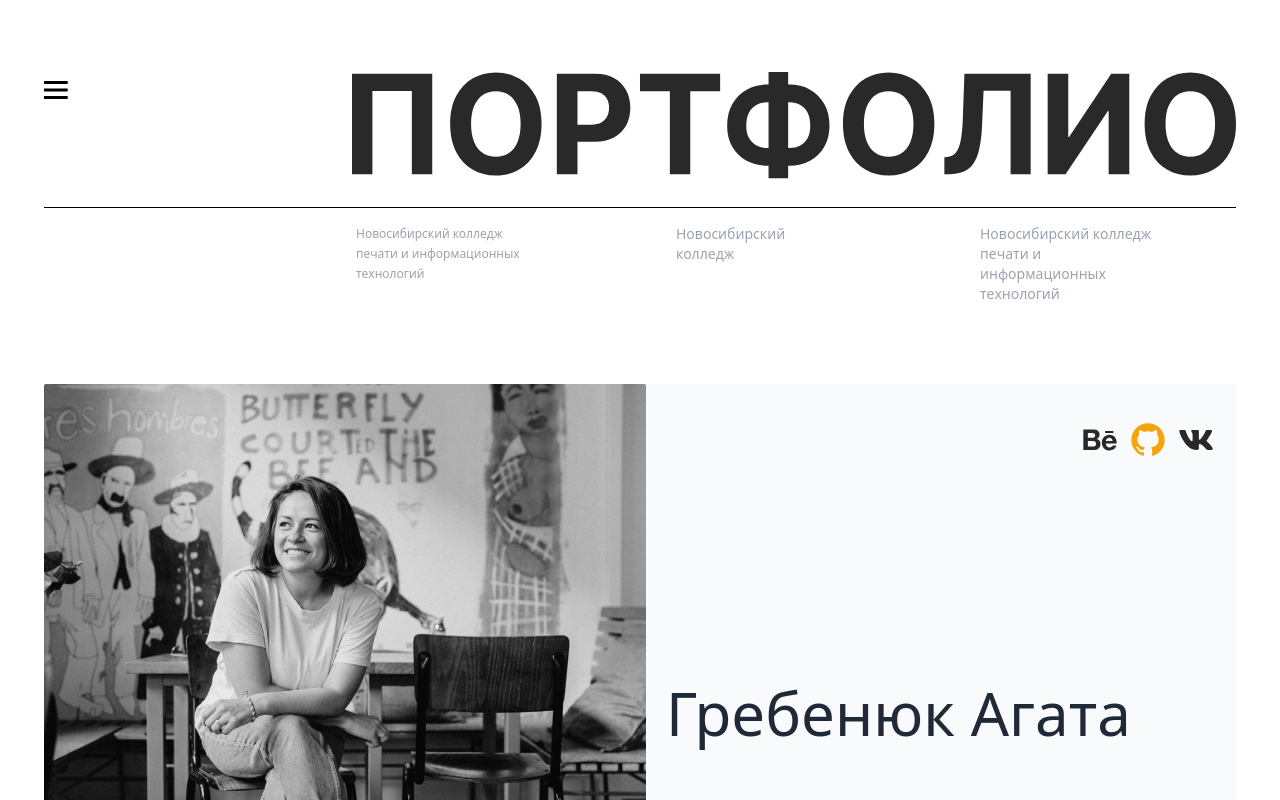
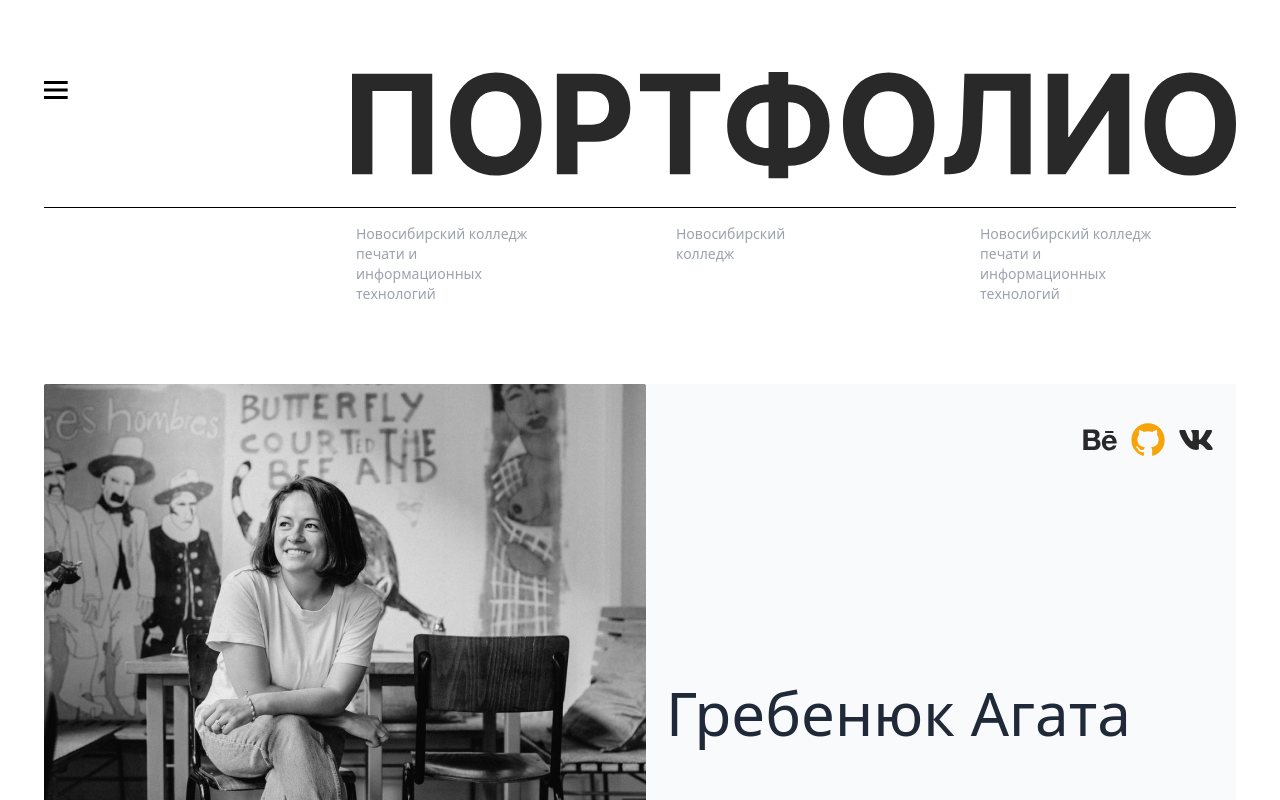
Before and after one commit to perpl777/college-portfolio-nextapp, a Next.js app: page /portfolio/1 in a window 1280 px wide. Shown: the top 800 px of the page. Built offline with nearby package versions, Linux system fonts and the light colour scheme.

Commit message:
worked commit

```diff
--- a/app/components/header/header.tsx
+++ b/app/components/header/header.tsx
@@ -48,7 +48,7 @@ const Header = () => {
             </div>
 
             <div className='justify-end mt-4 mr-20 gap-36 hidden sm:flex'>
-                <p className='title-decor text-gray-400 w-44 text-xs leading-5 hidden md:block'>
+                <p className='title-decor text-gray-400 w-44 text-sm leading-5 hidden lg:block'>
                     Новосибирский
                     колледж
                     печати
```
